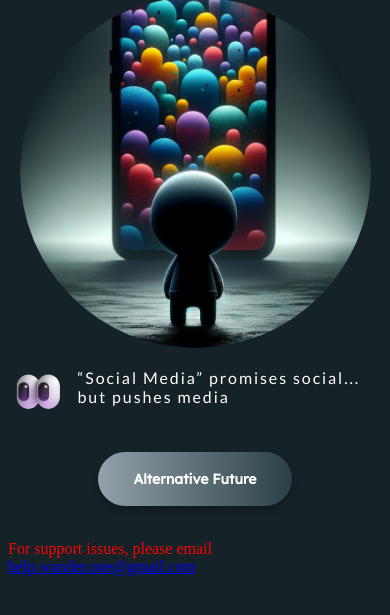
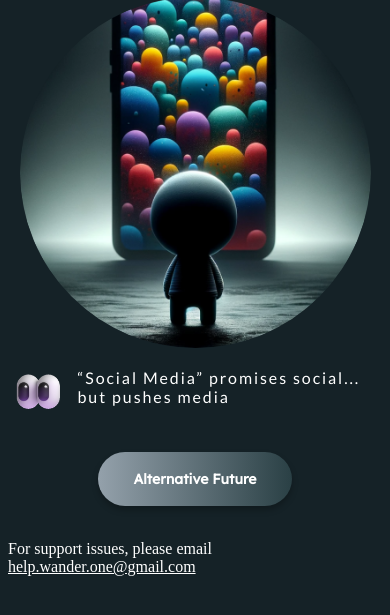
Before and after one commit to wanderflow/waitlist, a plain HTML site: page index.html in a window 390 px wide. Shown: the part 189-804 px from the top of the page. Drawn offline with Linux system fonts and the light colour scheme.

Commit message:
Update style.css

```diff
--- a/style.css
+++ b/style.css
@@ -2,6 +2,11 @@ body {
     background-color: #152227;
     color: white;
     transition: all 1.5s ease-in-out;
+}
+
+a {
+	color: white;
+	text-decoration: underline;
 }
 
 .sentence2 {
@@ -85,7 +90,7 @@ h1 {
 }
 
 .email-sentence {
-        color: red;
+        color: white;
 }
 
 .white-background {
@@ -147,9 +152,6 @@ h1 {
         height: auto;
         max-width: 400px;
     }
-    .email-sentence {
-        color: red;
-    }
 }
 
 @keyframes flashing {
```
